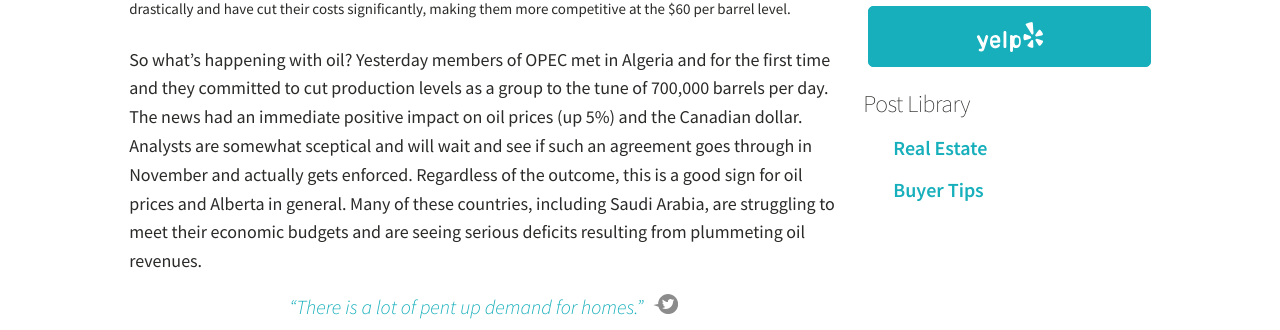
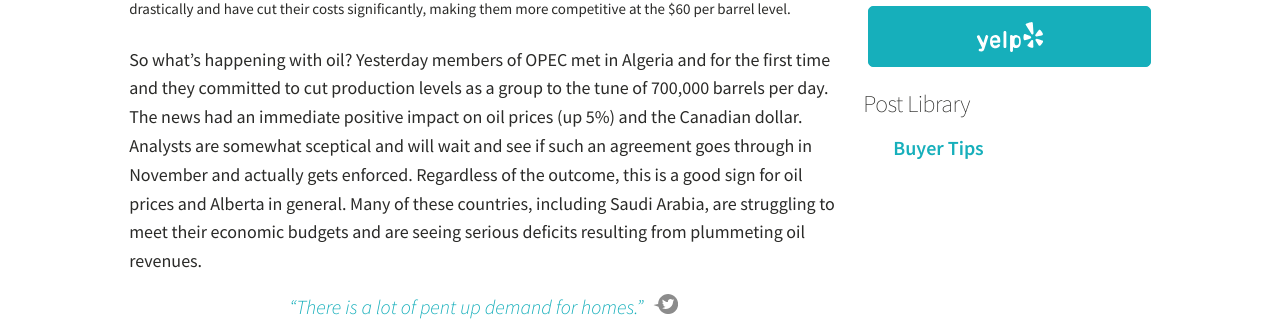
Before and after one commit to Vyral/lee-yousef-blog, a Jekyll site: the page built from _posts/2016-09-30-now-is-the-perfect-time-to-buy-a-home-in-calgary.md, in a window 1280 px wide and 900 px high, scrolled down 1730 px. Shown: the part 125-455 px from the top of the window. Built offline with Jekyll 4.4.1, drawn with Linux system fonts in a browser that asks for light colours; nearby versions of some CDN libraries.

Commit message:
Updated '/_posts/2016-09-30-now-is-the-perfect-time-to-buy-a-home-in-calgary.md' via CloudCannon

```diff
--- a/_posts/2016-09-30-now-is-the-perfect-time-to-buy-a-home-in-calgary.md
+++ b/_posts/2016-09-30-now-is-the-perfect-time-to-buy-a-home-in-calgary.md
@@ -2,7 +2,6 @@
 layout: post
 title: Now Is the Perfect Time to Buy a Home in Calgary
 tags:
-  - Real Estate
   - Buyer Tips
 excerpt: 'It’s the perfect time to buy your next home in Calgary. There is a lot of pent up demand for housing, and you can take advantage of that right now. Interest rates continue to be historically low, and represent a significant opportunity for potential home buyers. We expect home prices to increase in the near future, but they are at a great level right now. To learn more about the Calgary market and why it’s set up so perfectly for buyers, watch this short video.'
 enclosure: 'https://s3.amazonaws.com/vyralmarketing/Lee+Yousef/Calgary+Real+Estate+It%E2%80%99s+a+smart+time+to+buy+in+Calgary.mp4'
```
